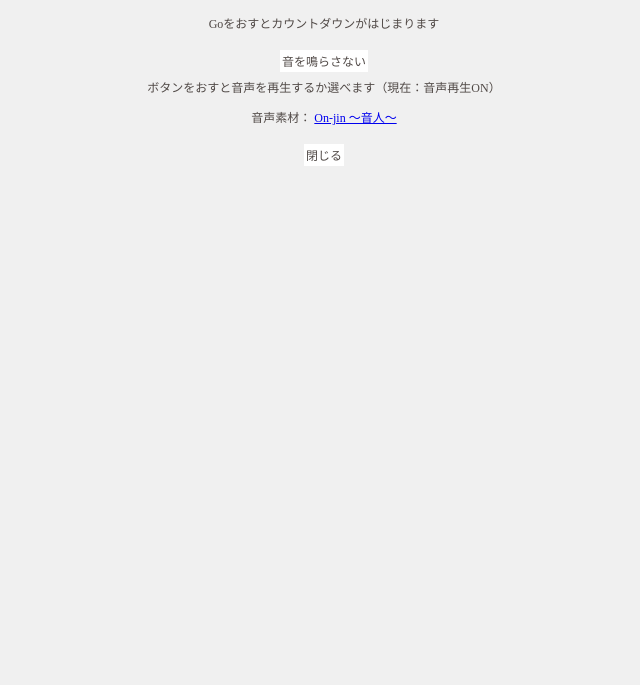
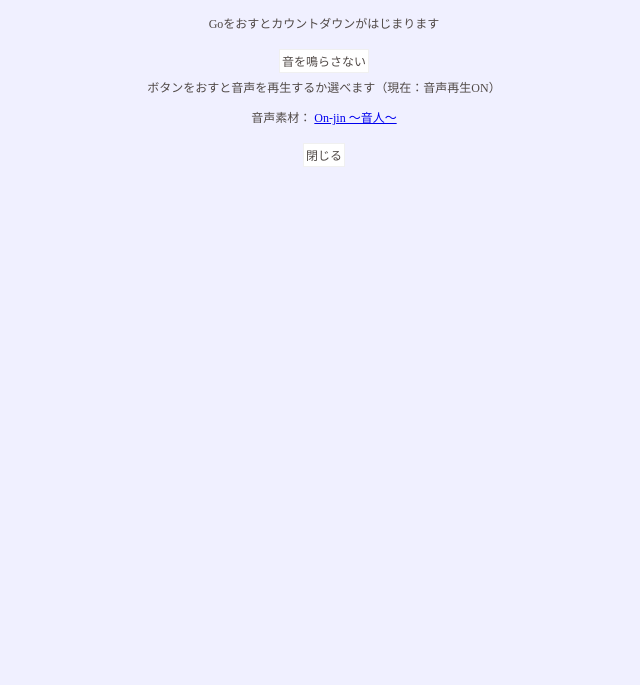
Before and after one commit to cocodahlia/TimerJS, a plain HTML site: page timer.html in a window 1280 px wide. Shown: the part 115-800 px from the top of the page, without its empty margins (316-956 px from the left). Drawn offline with Linux system fonts and the light colour scheme; a web font is replaced by a local one.

Commit message:
change "body" color

```diff
--- a/style.css
+++ b/style.css
@@ -7,7 +7,7 @@
 }
 
 body{
-	background:#f0f0f0; /* 背景 */
+	background:#f0f0ff; /* 背景 */
 	color:#504946; /* 文字色 */
 	font-size:12px; /* 文字サイズ */
 	font-family: 'M+ 1c regular';
```
